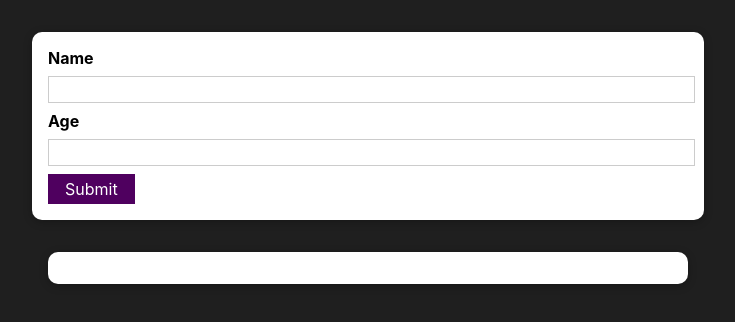
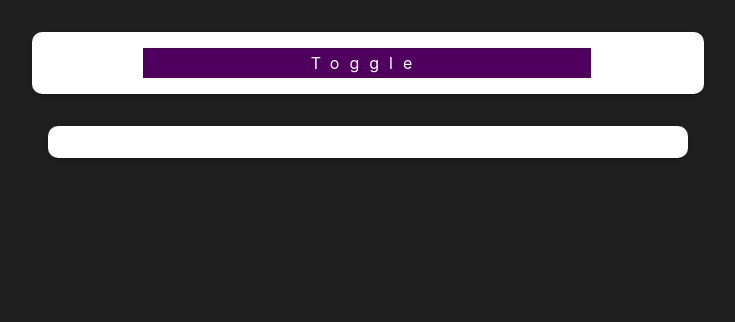
Before and after one commit to Hieracosphynx/user-and-age, a React (Create React App) app: page / in a window 1280 px wide. Shown: the top 322 px of the page, without its empty margins (272-1007 px from the left). Built offline with nearby package versions, Linux system fonts and the light colour scheme.

Commit message:
Added toggle and cancel to form

```diff
--- a/src/components/NewUser/NewUser.js
+++ b/src/components/NewUser/NewUser.js
@@ -1,11 +1,30 @@
+import { useState } from 'react';
+import ToggleForm from './ToggleForm';
 import UserForm from './UserForm';
 
 const NewUser = (props) => {
+  const [isToggle, setIsToggle] = useState(true);
+
   const saveUserHandler = (userProps) => {
     props.exportUserInfo(userProps);
   };
 
-  return <UserForm saveUserInfo={saveUserHandler} />;
+  const showFormHandler = () => {
+    setIsToggle(false);
+  };
+
+  const hideFormHandler = () => {
+    setIsToggle(true);
+  };
+
+  return (
+    <>
+      {isToggle && <ToggleForm showForm={showFormHandler} />}
+      {!isToggle && (
+        <UserForm saveUserInfo={saveUserHandler} hideForm={hideFormHandler} />
+      )}
+    </>
+  );
 };
 
 export default NewUser;
--- /dev/null
+++ b/src/components/NewUser/ToggleForm.js
@@ -0,0 +1,13 @@
+import Card from '../UI/Card';
+import Button from '../UI/Button';
+import classes from './UserForm.module.css';
+import toggleFormClasses from './ToggleForm.module.css';
+const ToggleForm = (props) => {
+  return (
+    <Card className={`${classes.input} ${toggleFormClasses.container}`}>
+      <Button onClick={props.showForm}>Toggle</Button>
+    </Card>
+  );
+};
+
+export default ToggleForm;
--- /dev/null
+++ b/src/components/NewUser/ToggleForm.module.css
@@ -0,0 +1,10 @@
+.container {
+  display: flex;
+  flex-direction: row;
+  justify-content: center;
+}
+
+.container button {
+  width: 70%;
+  letter-spacing: 10px;
+}
--- a/src/components/NewUser/UserForm.js
+++ b/src/components/NewUser/UserForm.js
@@ -92,6 +92,7 @@ const UserForm = (props) => {
             ref={enteredAge}
           />
           <Button type='submit'>Submit</Button>
+          <Button onClick={props.hideForm}>Cancel</Button>
         </form>
       </Card>
     </Wrapper>
--- a/src/components/UI/Button.module.css
+++ b/src/components/UI/Button.module.css
@@ -5,6 +5,7 @@
   color: white;
   padding: 0.25rem 1rem;
   cursor: pointer;
+  margin-right: 3px;
 }
 
 .button:hover,
```
